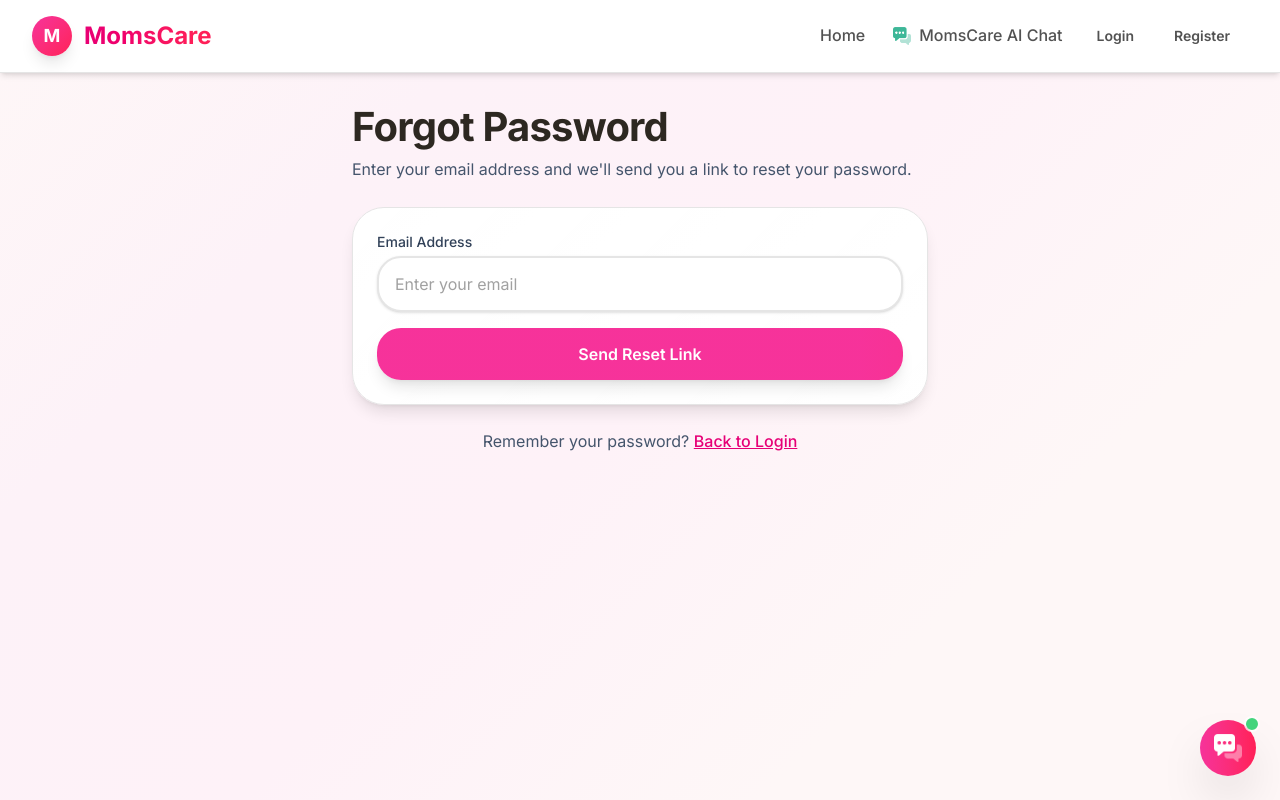
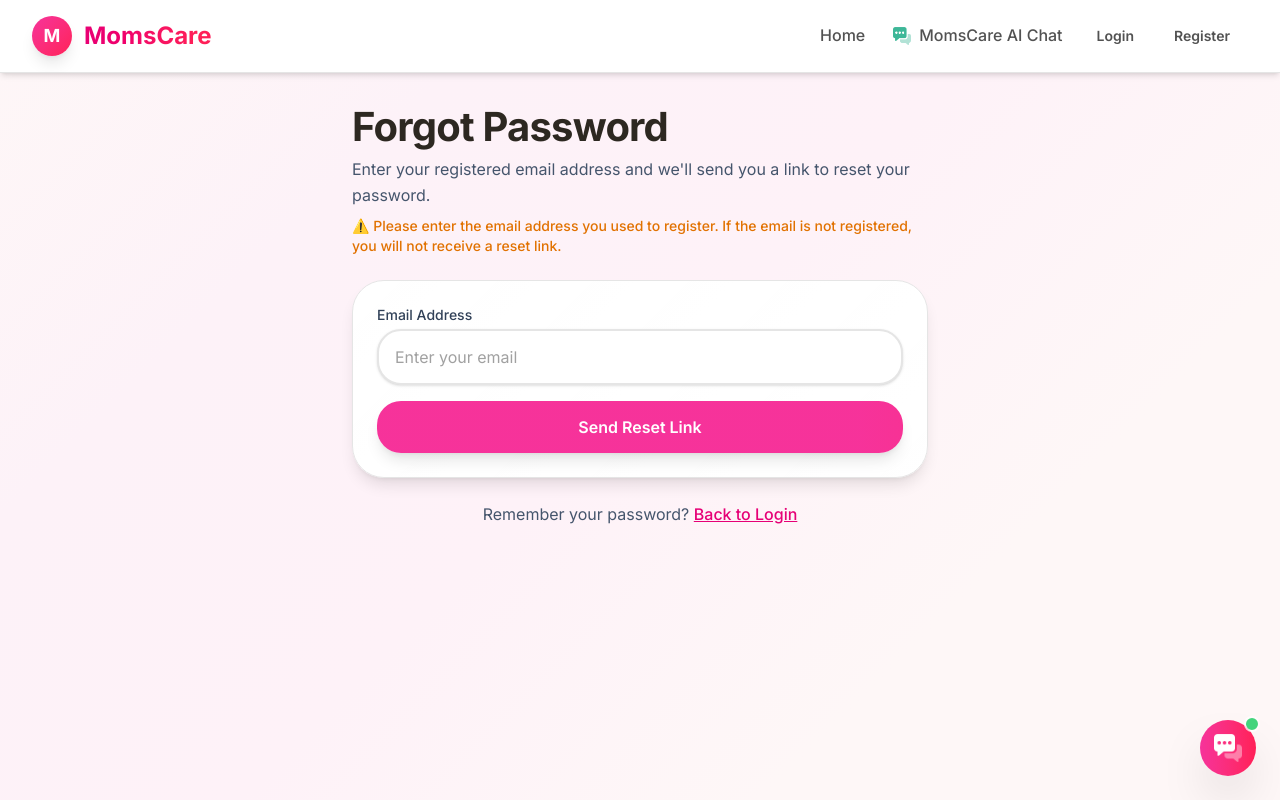
Before and after one commit to dev-fuadhasan/buildathon, a Next.js app: page /forgot-password in a window 1280 px wide. Built offline with nearby package versions, Linux system fonts and the light colour scheme.

Commit message:
Update forgot password to show error for unregistered emails - Show clear error message if email is not registered - Add warning note on forgot password page about entering registered email - Update success message to be more specific - Better user experience with clear feedback

```diff
--- a/app/api/auth/forgot-password/route.ts
+++ b/app/api/auth/forgot-password/route.ts
@@ -38,12 +38,12 @@ export async function POST(req: NextRequest) {
       user = await findDoctorByEmail(email);
     }
 
-    // Always return success to prevent email enumeration
-    // But only send email if user exists
+    // Check if user exists
     if (!user) {
-      return NextResponse.json({
-        message: "If an account exists with this email, a password reset link has been sent.",
-      });
+      return NextResponse.json(
+        { error: "This email is not registered in our system. Please enter a registered email address." },
+        { status: 404 }
+      );
     }
 
     // Generate reset token
--- a/app/forgot-password/page.tsx
+++ b/app/forgot-password/page.tsx
@@ -52,7 +52,7 @@ function ForgotPasswordForm() {
         isOpen: true,
         type: "success",
         title: "Email Sent",
-        message: data.message || "If an account exists with this email, a password reset link has been sent. Please check your inbox.",
+        message: data.message || "Password reset link has been sent to your email. Please check your inbox (and spam folder).",
       });
 
       // Clear email field
@@ -77,7 +77,10 @@ function ForgotPasswordForm() {
             Forgot Password
           </h1>
           <p className="text-slate-600 mt-2">
-            Enter your email address and we'll send you a link to reset your password.
+            Enter your registered email address and we'll send you a link to reset your password.
+          </p>
+          <p className="text-sm text-amber-600 mt-2 font-medium">
+            ⚠️ Please enter the email address you used to register. If the email is not registered, you will not receive a reset link.
           </p>
         </div>
 
```
